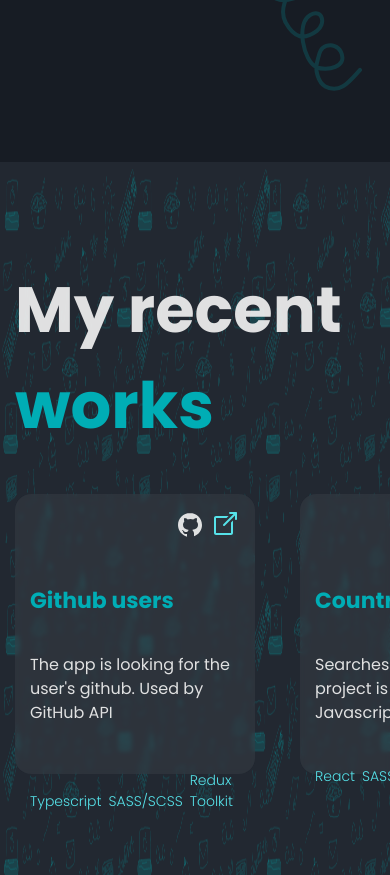
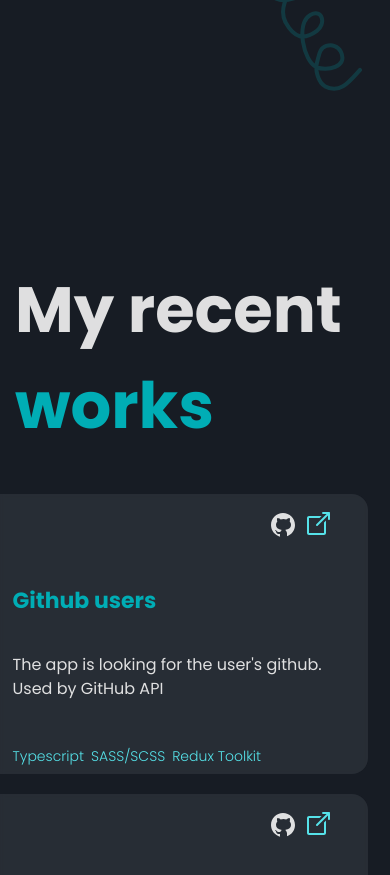
Before and after one commit to ChekhovskyiVlad/Portfolio, a React (Vite) app: page /home in a window 390 px wide. Shown: the part 1249-2124 px from the top of the page. Built offline with nearby package versions, Linux system fonts and the light colour scheme.

Commit message:
6 commit

```diff
--- a/src/pages/HomePage/HomePage.style.scss
+++ b/src/pages/HomePage/HomePage.style.scss
@@ -289,18 +289,23 @@
         width: 600px;
     }
     .works__inner{
-        display: flex;
+        display: block;
+        align-items: center;
     }
     .works__list{
         justify-content: center;
-
+        display: flex;
+    }
+    .works__list-item{
+        margin-bottom: 20px;
     }
     .works__background{
-        height: 1200px;
+        display: none;
     }
     .works__title{
         margin-top: 100px;
     }
+
 }
 @media (max-width: 992px) {
     .startpiece__title{
@@ -359,4 +364,27 @@
     .buttons__button2{
         padding: 3px 9px;
     }
+    .startpiece__img{
+        display: none;
+    }
+    .about__title{
+        font-size: 32px;
+    }
+    .about__img{
+        display: none;
+    }
+    .about__text{
+        width: 230px;
+        font-size: 14px;
+    }
+    .works__title{
+        font-size: 32px;
+    }
+    .works__list{
+        display: flex;
+        justify-content: center;
+    }
+    .works__list-item{
+        width: 350px;
+    }
 }
```
